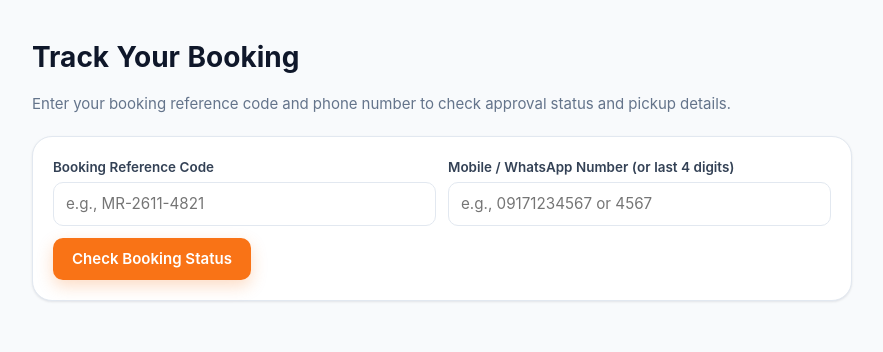
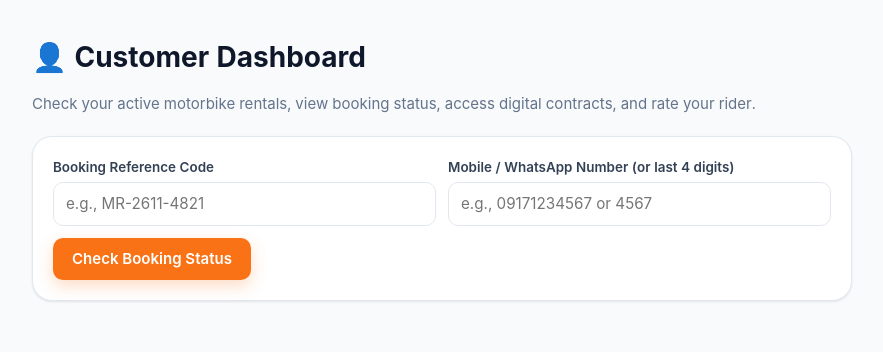
Before and after one commit to Junfols/motorbike-rentals-camiguin, a Flask app: page /bookings in a window 1280 px wide. Shown: the part 67-419 px from the top of the page, without its empty margins (198-1081 px from the left). Run offline with Flask 3, Linux system fonts and the light colour scheme; data comes from the database, SQL or seed files in the repository; some libraries are stand-ins or nearby versions.

Commit message:
feat: separate Admin, Rider, and Customer dashboards for templates/bookings.html

```diff
--- a/templates/bookings.html
+++ b/templates/bookings.html
@@ -1,12 +1,12 @@
 {% extends "base.html" %}
 
-{% block title %}My Bookings — {{ shop.shop_name }}{% endblock %}
+{% block title %}Customer Dashboard — {{ shop.shop_name }}{% endblock %}
 
 {% block content %}
 <section class="section container page-narrow">
   <div class="page-head">
-    <h1>Track Your Booking</h1>
-    <p class="text-muted">Enter your booking reference code and phone number to check approval status and pickup details.</p>
+    <h1>👤 Customer Dashboard</h1>
+    <p class="text-muted">Check your active motorbike rentals, view booking status, access digital contracts, and rate your rider.</p>
   </div>
 
   <form id="lookup-form" class="card lookup-card">
```
